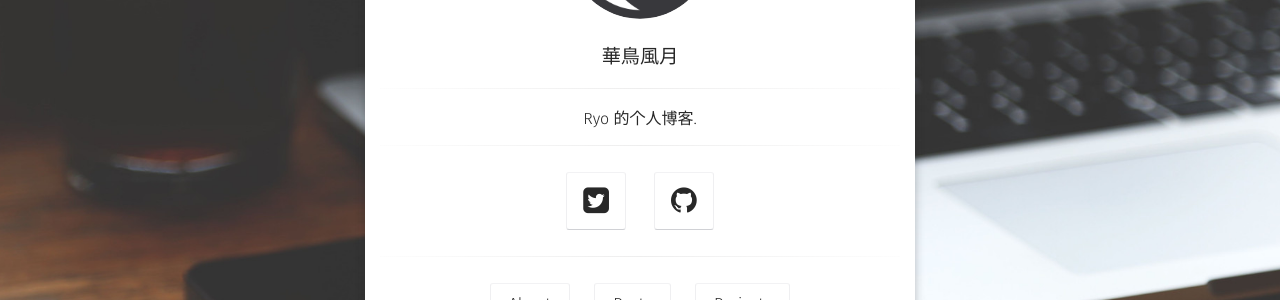
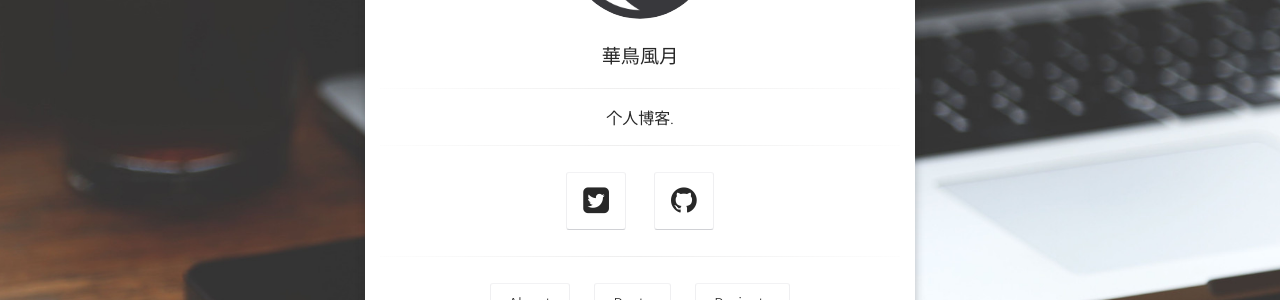
Before and after one commit to RyoLee/blog, a Jekyll site: the page built from index.html, in a window 1280 px wide. Shown: the part 352-652 px from the top of the page. Built offline with Jekyll 4.4.1, drawn with Linux system fonts in a browser that asks for light colours; some web fonts are replaced.

Commit message:
update configs

```diff
--- a/_config.yml
+++ b/_config.yml
@@ -1,6 +1,6 @@
 # Site
 title:              華鳥風月
-bio:                'Ryo 的个人博客.'
+bio:                '个人博客.'
 description:        "Ryo 的个人博客."
 reading_time:       true
 words_per_minute:   200
@@ -26,7 +26,7 @@ sass:
   style:            compressed
 
 # Comments
-disqus_shortname:   taylantatli
+disqus_shortname:   ryo-blog
 
 # Social
 # if you don't have any of social below, comment the line.
```
